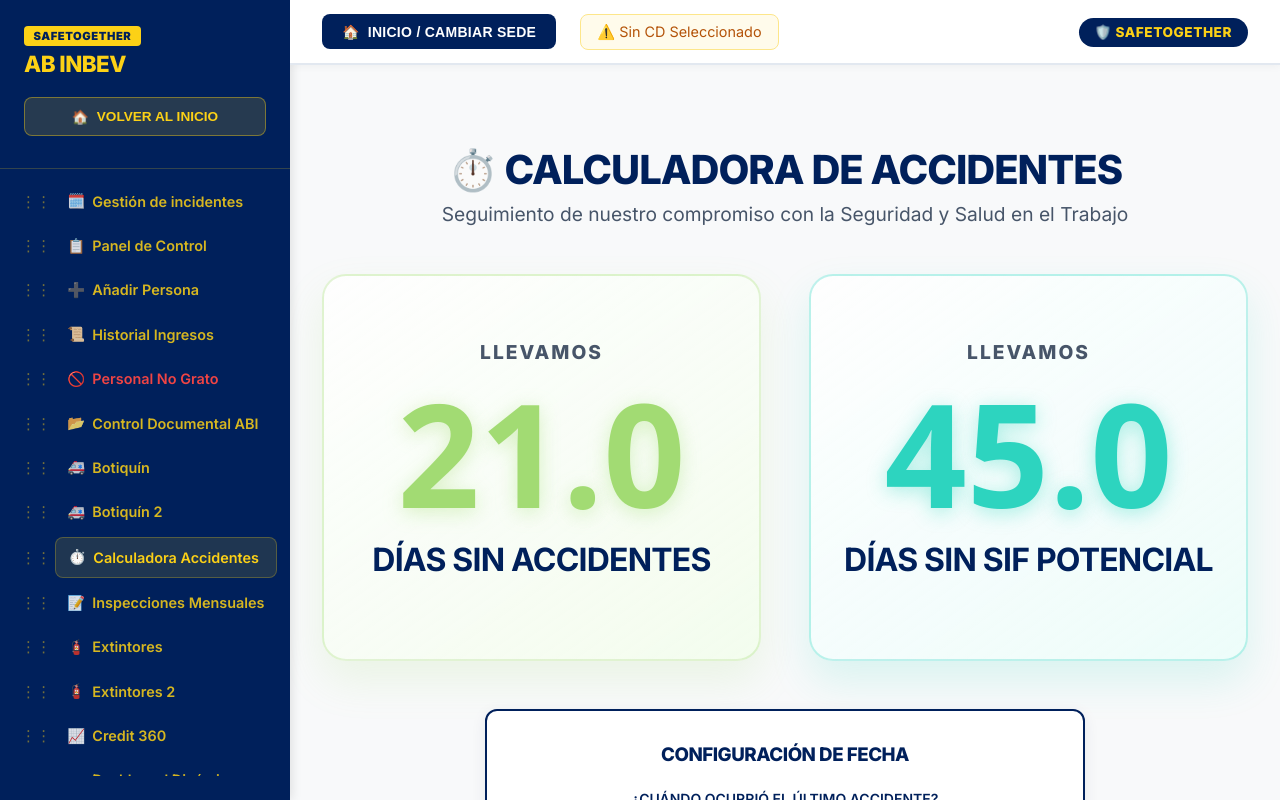
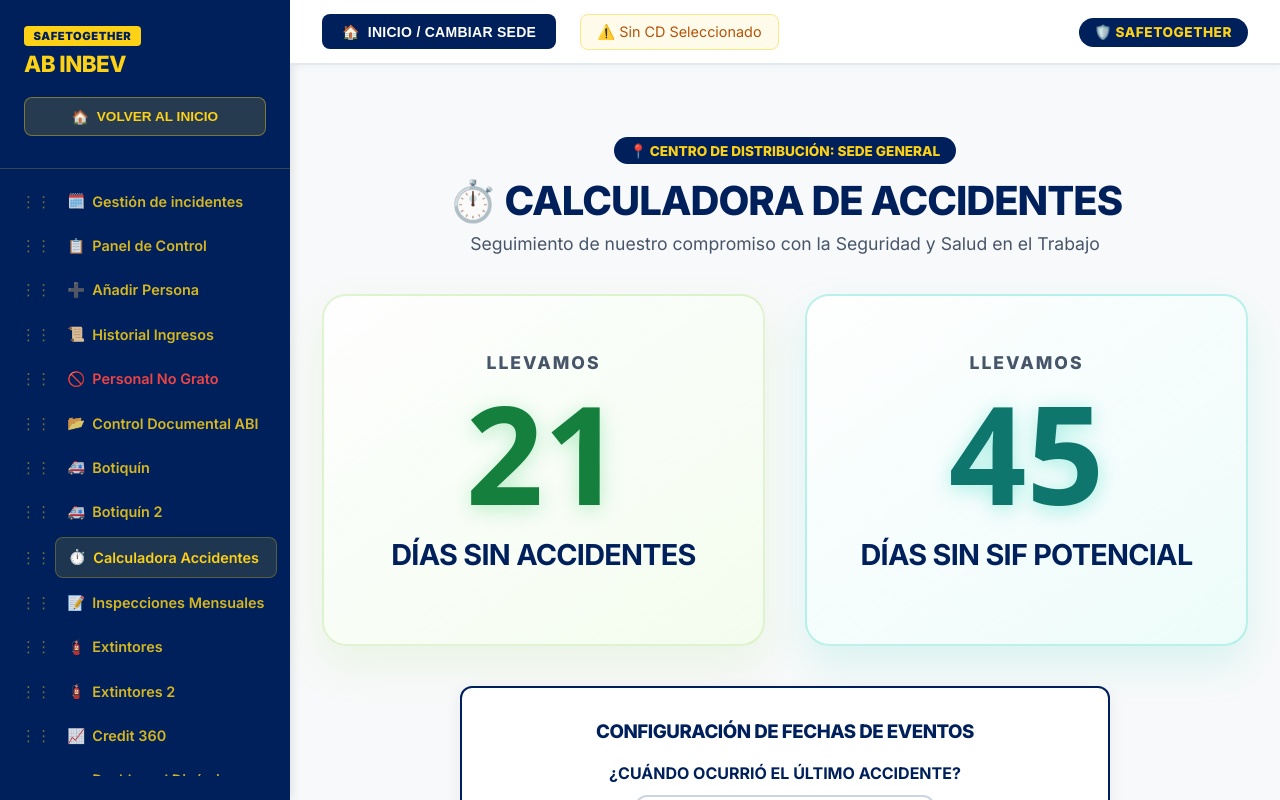
Before and after one commit to EjeCafetero100/contratistas-app, a Next.js app in the folder carnet-app/: page /calculadora-accidentes in a window 1280 px wide. Built offline with nearby package versions, Linux system fonts and the light colour scheme.

Commit message:
feat(pereira): fijar fecha de ultimo accidente al 08-01-2020 con actualizacion manual persistente

```diff
--- a/carnet-app/src/app/calculadora-accidentes/page.js
+++ b/carnet-app/src/app/calculadora-accidentes/page.js
@@ -1,44 +1,96 @@
 "use client";
 
 import { useState, useEffect } from "react";
+import { useCity } from "@/context/CityContext";
 
 export default function CalculadoraAccidentes() {
-  // Fecha por defecto: 21 días atrás (para que cuadre con la imagen de ejemplo inicialmente)
+  const { selectedCity } = useCity();
+  const isPereira = (selectedCity || "").toLowerCase() === "pereira";
+  const FIXED_PEREIRA_DATE = "2020-01-08";
+
+  // Fecha del último accidente
   const [lastAccidentDate, setLastAccidentDate] = useState(() => {
-    const defaultDate = new Date();
-    defaultDate.setDate(defaultDate.getDate() - 21);
-    return defaultDate.toISOString().split('T')[0];
+    if (typeof window !== "undefined") {
+      const savedPereira = localStorage.getItem("last_accident_date_pereira");
+      if (isPereira) return savedPereira || FIXED_PEREIRA_DATE;
+    }
+    return isPereira ? FIXED_PEREIRA_DATE : (() => {
+      const defaultDate = new Date();
+      defaultDate.setDate(defaultDate.getDate() - 21);
+      return defaultDate.toISOString().split('T')[0];
+    })();
   });
+
   const [daysWithoutAccidents, setDaysWithoutAccidents] = useState(0);
 
-  // Fecha SIF por defecto: 45 días atrás
+  // Fecha SIF por defecto
   const [lastSifDate, setLastSifDate] = useState(() => {
+    if (typeof window !== "undefined") {
+      const cityKey = (selectedCity || "general").toLowerCase();
+      const saved = localStorage.getItem(`last_sif_date_${cityKey}`);
+      if (saved) return saved;
+    }
     const defaultDate = new Date();
     defaultDate.setDate(defaultDate.getDate() - 45);
     return defaultDate.toISOString().split('T')[0];
   });
+
   const [daysWithoutSif, setDaysWithoutSif] = useState(0);
 
+  // Sincronizar fecha según la sede seleccionada (en Pereira se fija 08-01-2020 o su valor manual guardado)
+  useEffect(() => {
+    if (isPereira) {
+      const saved = localStorage.getItem("last_accident_date_pereira");
+      setLastAccidentDate(saved || FIXED_PEREIRA_DATE);
+    } else {
+      const cityKey = (selectedCity || "general").toLowerCase();
+      const saved = localStorage.getItem(`last_accident_date_${cityKey}`);
+      if (saved) {
+        setLastAccidentDate(saved);
+      } else {
+        const defaultDate = new Date();
+        defaultDate.setDate(defaultDate.getDate() - 21);
+        setLastAccidentDate(defaultDate.toISOString().split('T')[0]);
+      }
+    }
+  }, [selectedCity, isPereira]);
+
+  // Manejar cambio manual de fecha de accidentes
+  const handleAccidentDateChange = (newDate) => {
+    setLastAccidentDate(newDate);
+    if (isPereira) {
+      // Guardar de forma manual y persistente para Pereira
+      localStorage.setItem("last_accident_date_pereira", newDate);
+    } else {
+      const cityKey = (selectedCity || "general").toLowerCase();
+      localStorage.setItem(`last_accident_date_${cityKey}`, newDate);
+    }
+  };
+
+  // Manejar cambio manual de fecha SIF
+  const handleSifDateChange = (newDate) => {
+    setLastSifDate(newDate);
+    const cityKey = (selectedCity || "general").toLowerCase();
+    localStorage.setItem(`last_sif_date_${cityKey}`, newDate);
+  };
+
+  // Cálculo de días sin accidentes desde la fecha
   useEffect(() => {
     if (!lastAccidentDate) return;
 
-    // Convertir la fecha seleccionada a objeto Date (considerando zona horaria local para evitar saltos de día)
     const [year, month, day] = lastAccidentDate.split('-').map(Number);
     const lastDateObj = new Date(year, month - 1, day);
 
-    // Fecha actual
     const today = new Date();
-    today.setHours(0, 0, 0, 0); // Normalizar a medianoche para cálculo exacto de días enteros
+    today.setHours(0, 0, 0, 0);
 
-    // Calcular diferencia en milisegundos
     const diffTime = today.getTime() - lastDateObj.getTime();
-
-    // Convertir a días (si la fecha es futura, se muestra 0)
     const diffDays = Math.max(0, Math.floor(diffTime / (1000 * 60 * 60 * 24)));
 
     setDaysWithoutAccidents(diffDays);
   }, [lastAccidentDate]);
 
+  // Cálculo de días sin SIF
   useEffect(() => {
     if (!lastSifDate) return;
     const [year, month, day] = lastSifDate.split('-').map(Number);
@@ -55,22 +107,27 @@ export default function CalculadoraAccidentes() {
 
   return (
     <div className="container" style={{ maxWidth: '1000px' }}>
-      <header style={{ textAlign: 'center', marginBottom: '3rem', marginTop: '2rem' }}>
+      <header style={{ textAlign: 'center', marginBottom: '2.5rem', marginTop: '1.5rem' }}>
+        <div style={{ display: 'inline-flex', alignItems: 'center', gap: '0.5rem', backgroundColor: '#00205b', color: '#fcd116', padding: '0.35rem 1rem', borderRadius: '20px', fontSize: '0.85rem', fontWeight: '800', marginBottom: '0.75rem', textTransform: 'uppercase' }}>
+          📍 CENTRO DE DISTRIBUCIÓN: {selectedCity ? selectedCity.toUpperCase() : 'SEDE GENERAL'}
+        </div>
         <h1 style={{ fontSize: '2.5rem', marginBottom: '0.5rem' }}>⏱️ Calculadora de Accidentes</h1>
-        <p style={{ color: 'var(--text-muted)', fontSize: '1.2rem' }}>
-          Seguimiento de nuestro compromiso con la Seguridad y Salud en el Trabajo
+        <p style={{ color: 'var(--text-muted)', fontSize: '1.1rem' }}>
+          {isPereira
+            ? "CD Pereira • Fecha fija de último accidente: 08-01-2020 (solo actualizable manualmente)."
+            : "Seguimiento de nuestro compromiso con la Seguridad y Salud en el Trabajo"
+          }
         </p>
       </header>
 
-      <div style={{ display: 'grid', gridTemplateColumns: 'repeat(auto-fit, minmax(400px, 1fr))', gap: '3rem', width: '100%' }}>
+      <div style={{ display: 'grid', gridTemplateColumns: 'repeat(auto-fit, minmax(400px, 1fr))', gap: '2.5rem', width: '100%' }}>
 
         {/* Contenedor Principal del Gran Número */}
         <div
           className="glass-panel"
           style={{
             width: '100%',
-            maxWidth: '600px',
-            padding: '4rem 2rem',
+            padding: '3.5rem 2rem',
             textAlign: 'center',
             display: 'flex',
             flexDirection: 'column',
@@ -82,24 +139,31 @@ export default function CalculadoraAccidentes() {
             background: 'linear-gradient(145deg, rgba(255,255,255,0.8) 0%, rgba(240, 255, 230, 0.6) 100%)'
           }}
         >
-          <h2 style={{ color: 'var(--text-muted)', textTransform: 'uppercase', letterSpacing: '2px', fontSize: '1.2rem', marginBottom: '1rem' }}>
+          <h2 style={{ color: 'var(--text-muted)', textTransform: 'uppercase', letterSpacing: '2px', fontSize: '1.1rem', marginBottom: '0.75rem' }}>
             Llevamos
           </h2>
 
           <div style={{
-            fontSize: '9rem',
+            fontSize: daysWithoutAccidents >= 1000 ? '7rem' : '8.5rem',
             fontWeight: '800',
-            color: '#a2db73', // El color verde pastel de la imagen proporcionada
+            color: '#15803d',
             lineHeight: '1',
-            textShadow: '0px 4px 20px rgba(162, 219, 115, 0.4)',
-            fontFamily: 'system-ui, -apple-system, sans-serif'
+            textShadow: '0px 4px 20px rgba(34, 197, 94, 0.3)',
+            fontFamily: 'system-ui, -apple-system, sans-serif',
+            fontVariantNumeric: 'tabular-nums'
           }}>
-            {daysWithoutAccidents.toFixed(1)}
+            {daysWithoutAccidents.toLocaleString("es-CO")}
           </div>
 
-          <h2 style={{ color: 'var(--text-main)', fontSize: '2rem', marginTop: '1rem', fontWeight: '700' }}>
+          <h2 style={{ color: 'var(--text-main)', fontSize: '1.8rem', marginTop: '1rem', fontWeight: '700' }}>
             DÍAS SIN ACCIDENTES
           </h2>
+
+          {isPereira && (
+            <span style={{ marginTop: '0.5rem', fontSize: '0.85rem', color: '#166534', fontWeight: '700', backgroundColor: '#dcfce7', padding: '0.2rem 0.75rem', borderRadius: '12px' }}>
+              ✓ Desde el 08 de Enero de 2020
+            </span>
+          )}
         </div>
 
         {/* Contenedor Principal del Gran Número SIF */}
@@ -107,7 +171,7 @@ export default function CalculadoraAccidentes() {
           className="glass-panel"
           style={{
             width: '100%',
-            padding: '4rem 2rem',
+            padding: '3.5rem 2rem',
             textAlign: 'center',
             display: 'flex',
             flexDirection: 'column',
@@ -119,84 +183,114 @@ export default function CalculadoraAccidentes() {
             background: 'linear-gradient(145deg, rgba(255,255,255,0.8) 0%, rgba(230, 255, 250, 0.6) 100%)'
           }}
         >
-          <h2 style={{ color: 'var(--text-muted)', textTransform: 'uppercase', letterSpacing: '2px', fontSize: '1.2rem', marginBottom: '1rem' }}>
+          <h2 style={{ color: 'var(--text-muted)', textTransform: 'uppercase', letterSpacing: '2px', fontSize: '1.1rem', marginBottom: '0.75rem' }}>
             Llevamos
           </h2>
 
           <div style={{
-            fontSize: '9rem',
+            fontSize: daysWithoutSif >= 1000 ? '7rem' : '8.5rem',
             fontWeight: '800',
-            color: '#2dd4bf', // Color cyan para distinguirlo del verde de accidentes
+            color: '#0f766e',
             lineHeight: '1',
             textShadow: '0px 4px 20px rgba(45, 212, 191, 0.4)',
-            fontFamily: 'system-ui, -apple-system, sans-serif'
+            fontFamily: 'system-ui, -apple-system, sans-serif',
+            fontVariantNumeric: 'tabular-nums'
           }}>
-            {daysWithoutSif.toFixed(1)}
+            {daysWithoutSif.toLocaleString("es-CO")}
           </div>
 
-          <h2 style={{ color: 'var(--text-main)', fontSize: '2rem', marginTop: '1rem', fontWeight: '700' }}>
+          <h2 style={{ color: 'var(--text-main)', fontSize: '1.8rem', marginTop: '1rem', fontWeight: '700' }}>
             DÍAS SIN SIF POTENCIAL
           </h2>
         </div>
 
       </div>
 
-      <div style={{ display: 'flex', flexDirection: 'column', alignItems: 'center', gap: '3rem', marginTop: '3rem' }}>
+      <div style={{ display: 'flex', flexDirection: 'column', alignItems: 'center', gap: '2rem', marginTop: '2.5rem' }}>
 
         {/* Selector de Fecha */}
-        <div className="glass-panel" style={{ width: '100%', maxWidth: '600px', padding: '2rem', textAlign: 'center' }}>
-          <h3 style={{ marginBottom: '1.5rem', color: 'var(--primary)' }}>Configuración de Fecha</h3>
-          <div style={{ display: 'flex', flexDirection: 'column', alignItems: 'center', gap: '1rem' }}>
-            <label htmlFor="accident-date" style={{ fontWeight: '600', color: 'var(--text-main)' }}>
+        <div className="glass-panel" style={{ width: '100%', maxWidth: '650px', padding: '2rem', textAlign: 'center' }}>
+          <h3 style={{ marginBottom: '1.25rem', color: 'var(--primary)' }}>Configuración de Fechas de Eventos</h3>
+
+          {/* Aviso especial CD Pereira */}
+          {isPereira && (
+            <div style={{ backgroundColor: '#f0fdf4', border: '1px solid #bbf7d0', borderRadius: '12px', padding: '0.85rem 1.25rem', marginBottom: '1.5rem', textAlign: 'left', display: 'flex', alignItems: 'center', justifyContent: 'space-between', gap: '1rem', flexWrap: 'wrap' }}>
+              <div style={{ display: 'flex', alignItems: 'center', gap: '0.6rem', color: '#166534', fontSize: '0.88rem' }}>
+                <span style={{ fontSize: '1.2rem' }}>🔒</span>
+                <div>
+                  <strong>CD Pereira:</strong> Fecha base fijada en <strong>08-01-2020</strong>.
+                  <div style={{ fontSize: '0.78rem', color: '#15803d' }}>Esta fecha no cambia automáticamente; solo tú puedes modificarla manualmente.</div>
+                </div>
+              </div>
+              {lastAccidentDate !== FIXED_PEREIRA_DATE && (
+                <button
+                  onClick={() => handleAccidentDateChange(FIXED_PEREIRA_DATE)}
+                  style={{ background: '#00205b', color: '#fcd116', border: 'none', padding: '0.4rem 0.8rem', borderRadius: '6px', fontSize: '0.78rem', fontWeight: '800', cursor: 'pointer' }}
+                >
+                  ↺ Volver a 08-01-2020
+                </button>
+              )}
+            </div>
+          )}
+
+          <div style={{ display: 'flex', flexDirection: 'column', alignItems: 'center', gap: '0.75rem' }}>
+            <label htmlFor="accident-date" style={{ fontWeight: '700', color: 'var(--text-main)', fontSize: '1rem' }}>
               ¿Cuándo ocurrió el último accidente?
             </label>
             <input
               id="accident-date"
               type="date"
               value={lastAccidentDate}
-              onChange={(e) => setLastAccidentDate(e.target.value)}
+              onChange={(e) => handleAccidentDateChange(e.target.value)}
               style={{
-                padding: '1rem 1.5rem',
-                fontSize: '1.2rem',
+                padding: '0.85rem 1.5rem',
+                fontSize: '1.15rem',
+                fontWeight: '700',
                 borderRadius: '12px',
-                border: '2px solid #e2e8f0',
+                border: '2px solid #cbd5e1',
                 outline: 'none',
                 cursor: 'pointer',
                 fontFamily: 'inherit',
-                color: 'var(--text-main)',
+                color: '#00205b',
                 backgroundColor: 'white',
                 boxShadow: '0 4px 6px rgba(0,0,0,0.05)',
                 width: '100%',
-                maxWidth: '300px'
+                maxWidth: '300px',
+                textAlign: 'center'
               }}
             />
-            <p style={{ color: 'var(--text-muted)', fontSize: '0.9rem', marginTop: '0.5rem' }}>
-              Al cambiar la fecha, el contador se actualizará automáticamente.
+            <p style={{ color: 'var(--text-muted)', fontSize: '0.85rem', margin: '0.25rem 0 0 0' }}>
+              {isPereira
+                ? "Guardado manual persistente para CD Pereira."
+                : "Al cambiar la fecha, el contador se actualizará automáticamente."
+              }
             </p>
           </div>
 
-          <div style={{ display: 'flex', flexDirection: 'column', alignItems: 'center', gap: '1rem', marginTop: '2rem' }}>
-            <label htmlFor="sif-date" style={{ fontWeight: '600', color: 'var(--text-main)' }}>
+          <div style={{ display: 'flex', flexDirection: 'column', alignItems: 'center', gap: '0.75rem', marginTop: '2rem', borderTop: '1px solid #e2e8f0', paddingTop: '1.5rem' }}>
+            <label htmlFor="sif-date" style={{ fontWeight: '700', color: 'var(--text-main)', fontSize: '1rem' }}>
               ¿Cuándo ocurrió el último SIF potencial?
             </label>
             <input
               id="sif-date"
               type="date"
               value={lastSifDate}
-              onChange={(e) => setLastSifDate(e.target.value)}
+              onChange={(e) => handleSifDateChange(e.target.value)}
               style={{
-                padding: '1rem 1.5rem',
-                fontSize: '1.2rem',
+                padding: '0.85rem 1.5rem',
+                fontSize: '1.15rem',
+                fontWeight: '700',
                 borderRadius: '12px',
-                border: '2px solid #e2e8f0',
+                border: '2px solid #cbd5e1',
                 outline: 'none',
                 cursor: 'pointer',
                 fontFamily: 'inherit',
-                color: 'var(--text-main)',
+                color: '#00205b',
                 backgroundColor: 'white',
                 boxShadow: '0 4px 6px rgba(0,0,0,0.05)',
                 width: '100%',
-                maxWidth: '300px'
+                maxWidth: '300px',
+                textAlign: 'center'
               }}
             />
           </div>
```
